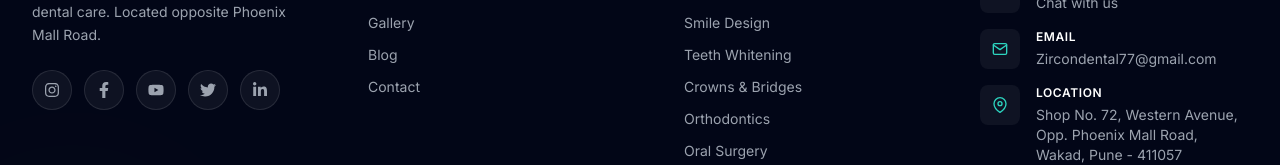
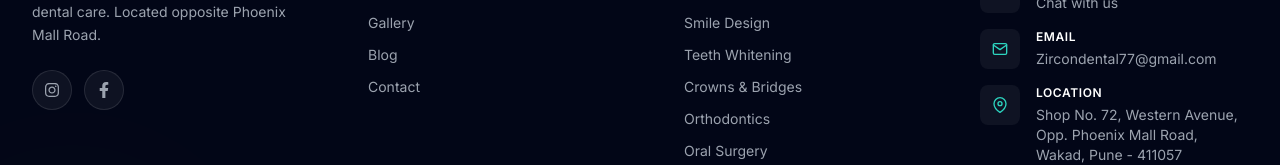
Before and after one commit to NIRU0802/Zircon-Clinic, a Next.js app: page /blog in a window 1280 px wide. Shown: the part 1952-2117 px from the top of the page. Built offline with nearby package versions, Linux system fonts and the light colour scheme; no server answers; a web font is replaced by a local one; what @imagekit/next would draw is missing.

Commit message:
updated Social Media

```diff
--- a/src/components/layout/Footer.tsx
+++ b/src/components/layout/Footer.tsx
@@ -42,9 +42,6 @@ const Footer = () => {
   const socials = [
     { icon: FaInstagram, href: SITE_CONFIG.social.instagram, label: "Instagram" },
     { icon: FaFacebookF, href: SITE_CONFIG.social.facebook, label: "Facebook" },
-    { icon: FaYoutube, href: SITE_CONFIG.social.youtube, label: "YouTube" },
-    { icon: FaTwitter, href: SITE_CONFIG.social.twitter, label: "Twitter" },
-    { icon: FaLinkedinIn, href: SITE_CONFIG.social.linkedin, label: "LinkedIn" },
   ];
 
   return (
```
